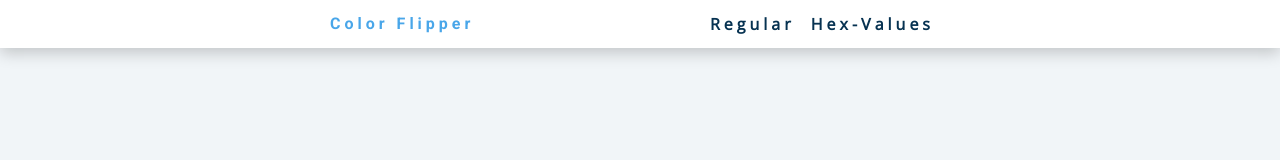
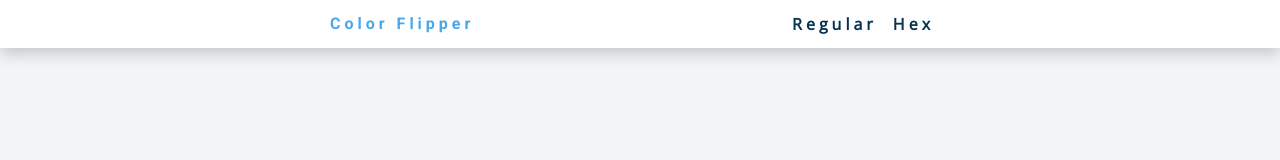
Before and after one commit to Ugo-X/JavaScript-Project_1-Color_Flipper, a plain HTML site: page index.html in a window 1280 px wide. Shown: the top 160 px of the page. Drawn offline with nearby package versions, Linux system fonts and the light colour scheme.

Commit message:
Update index.html

```diff
--- a/index.html
+++ b/index.html
@@ -17,7 +17,7 @@
             <a href="index.html">Regular</a>
           </li>
           <li>
-            <a href="./hex.html"> Hex-values</a>
+            <a href="./hex.html"> Hex</a>
           </li>
         </ul>
       </div>
```
